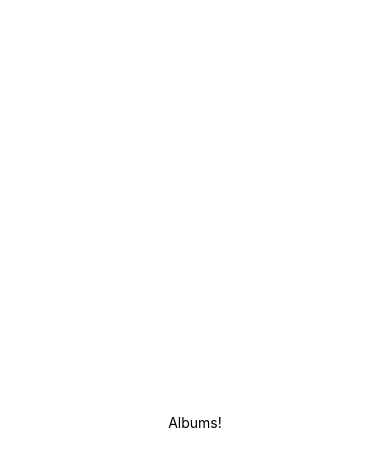
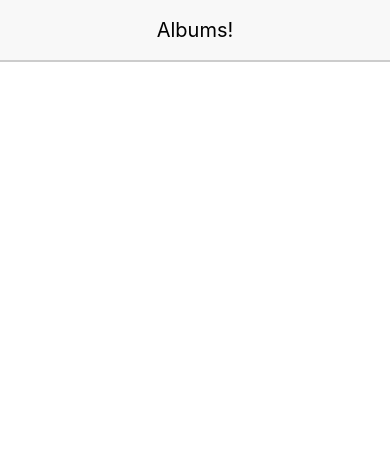
Before and after one commit to iandjx/react-native-ud, a React Native app: screen / in a window 390 px wide. Shown: the top 466 px of the page. Built offline with nearby package versions, Linux system fonts and the light colour scheme.

Commit message:
Added Header styling

```diff
--- a/App.js
+++ b/App.js
@@ -17,6 +17,6 @@ const styles = StyleSheet.create({
     flex: 1,
     backgroundColor: '#fff',
     alignItems: 'center',
-    justifyContent: 'center',
+    justifyContent: 'flex-start',
   },
 });
--- a/src/components/header/header.js
+++ b/src/components/header/header.js
@@ -1,8 +1,33 @@
 import React from 'react';
-import {Text} from 'react-native';
+import {Text, StyleSheet, View} from 'react-native';
 
 const Header = () => {
-    return <Text>Albums!</Text>
+    return(
+        <View style={styles.viewStyle}>
+            <Text style={styles.headerStyle}>Albums!</Text>
+        </View>
+
+    )
+
 };
 
+const styles = StyleSheet.create({
+    headerStyle: {
+        fontSize: 20
+    },
+    viewStyle: {
+        alignItems: 'center',
+        justifyContent: 'center',
+        backgroundColor: '#F8F8F8',
+        width: "100%",
+        height: 60,
+        padding: 15,
+        shadowColor: 'black',
+        shadowOffset: {width:0, height:2},
+        shadowOpacity: 0.2,
+        elevation: 2,
+        position: 'relative'
+    }
+  });
+
 export default Header;
```
